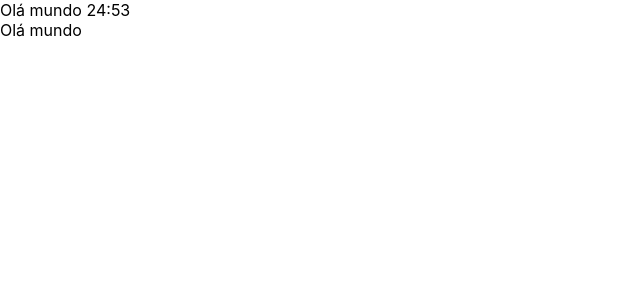
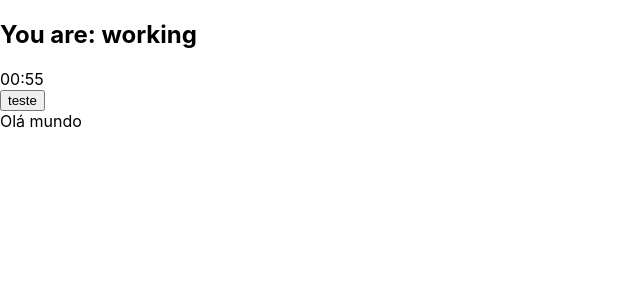
Before and after one commit to RelampagoAzul5/react-pomodoro, a React (Create React App) app: page / in a window 1280 px wide. Shown: the top 300 px of the page, without its empty margins (0-640 px from the left). Built offline with nearby package versions, Linux system fonts and the light colour scheme.

Commit message:
Criando componentes para Timer e Button

```diff
--- a/src/App.tsx
+++ b/src/App.tsx
@@ -3,7 +3,7 @@
 function App() {
   return (
     <div className="App">
-      <PomodoroTimer defaultPomodoroTime={1500} />
+      <PomodoroTimer defaultPomodoroTime={60} />
       Olá mundo
     </div>
   );
--- /dev/null
+++ b/src/components/button.tsx
@@ -0,0 +1,15 @@
+import React from 'react';
+
+interface Props {
+  text: string;
+  onClick?: () => void;
+  className?: string;
+}
+
+export function Button(props: Props) {
+  return (
+    <button onClick={props.onClick} className={props.className}>
+      {props.text}
+    </button>
+  );
+}
--- a/src/components/pomodoro-timer.tsx
+++ b/src/components/pomodoro-timer.tsx
@@ -1,6 +1,7 @@
 import React from 'react';
 import { useInterval } from '../hooks/use-interval';
-import { secondsToTime } from '../utils/seconds-to-time';
+import { Button } from './button';
+import { Timer } from './timer';
 interface Props {
   defaultPomodoroTime: number;
 }
@@ -11,5 +12,11 @@
     setMainTime(mainTime - 1);
   }, 1000);
 
-  return <div> Olá mundo {secondsToTime(mainTime)}</div>;
+  return (
+    <div className="pomodoro">
+      <h2> You are: working</h2>
+      <Timer mainTime={mainTime} />
+      <Button text="teste" onClick={() => console.log(1)} />
+    </div>
+  );
 }
--- /dev/null
+++ b/src/components/timer.tsx
@@ -0,0 +1,10 @@
+import React from 'react';
+import { secondsToTime } from '../utils/seconds-to-time';
+
+interface Props {
+  mainTime: number;
+}
+
+export function Timer(props: Props) {
+  return <div className="timer">{secondsToTime(props.mainTime)}</div>;
+}
```
